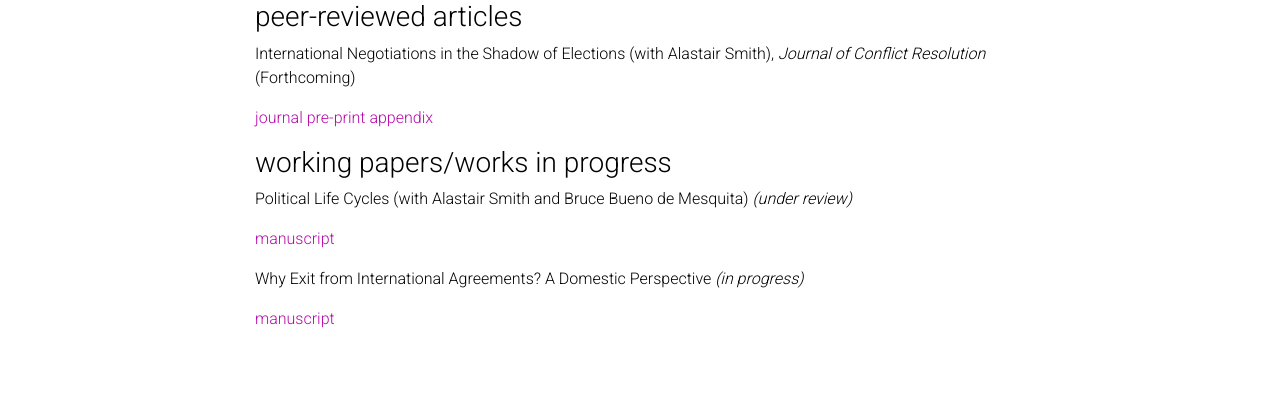
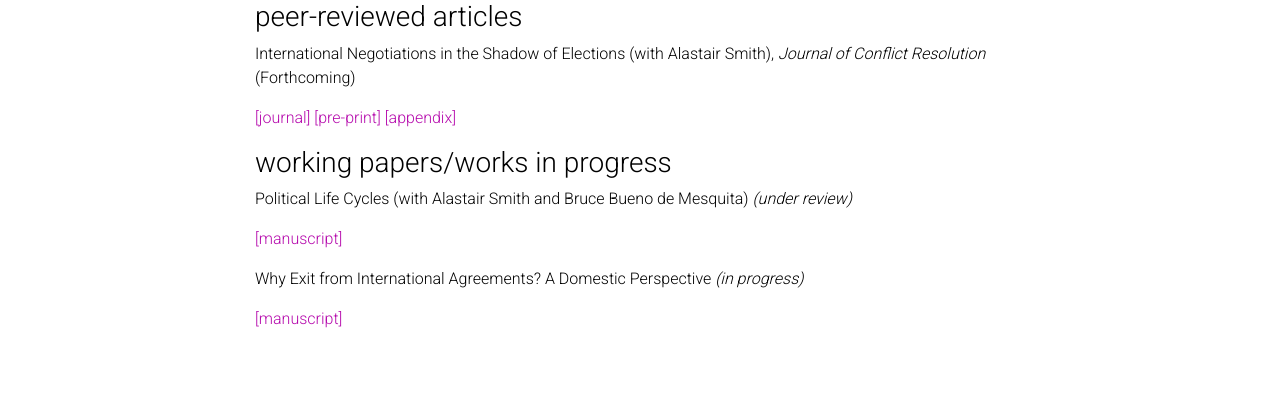
Before and after one commit to justinmelnick/justinmelnick.github.io, a Jekyll site: the page built from _pages/publications.md, in a window 1280 px wide. Shown: the part 185-602 px from the top of the page. Built offline with Jekyll 4.4.1, drawn with Linux system fonts in a browser that asks for light colours; comment, search, counter and statistics services are not loaded; a style sheet for code colours, icons or effects is not loaded.

```diff
--- a/_pages/publications.md
+++ b/_pages/publications.md
@@ -12,14 +12,14 @@ nav_order: 2
 
 International Negotiations in the Shadow of Elections (with Alastair Smith), _Journal of Conflict Resolution_ (Forthcoming)
 
-[journal](xxx) [pre-print](https://justinmelnick.github.io/assets/pdf/text_10_27.pdf) [appendix](https://justinmelnick.github.io/assets/pdf/nego_online.pdf)
+[[journal]](xxx) [[pre-print]](https://justinmelnick.github.io/assets/pdf/text_10_27.pdf) [[appendix]](https://justinmelnick.github.io/assets/pdf/nego_online.pdf)
 
 <h3>working papers/works in progress</h3>
 
 Political Life Cycles (with Alastair Smith and Bruce Bueno de Mesquita) _(under review)_
 
-[manuscript](https://justinmelnick.github.io/assets/pdf/PLC_March2023.pdf)
+[[manuscript]](https://justinmelnick.github.io/assets/pdf/PLC_March2023.pdf)
 
 Why Exit from International Agreements? A Domestic Perspective _(in progress)_
 
-[manuscript](https://justinmelnick.github.io/assets/pdf/melnick_exit_3-17.pdf)
+[[manuscript]](https://justinmelnick.github.io/assets/pdf/melnick_exit_3-17.pdf)
```
